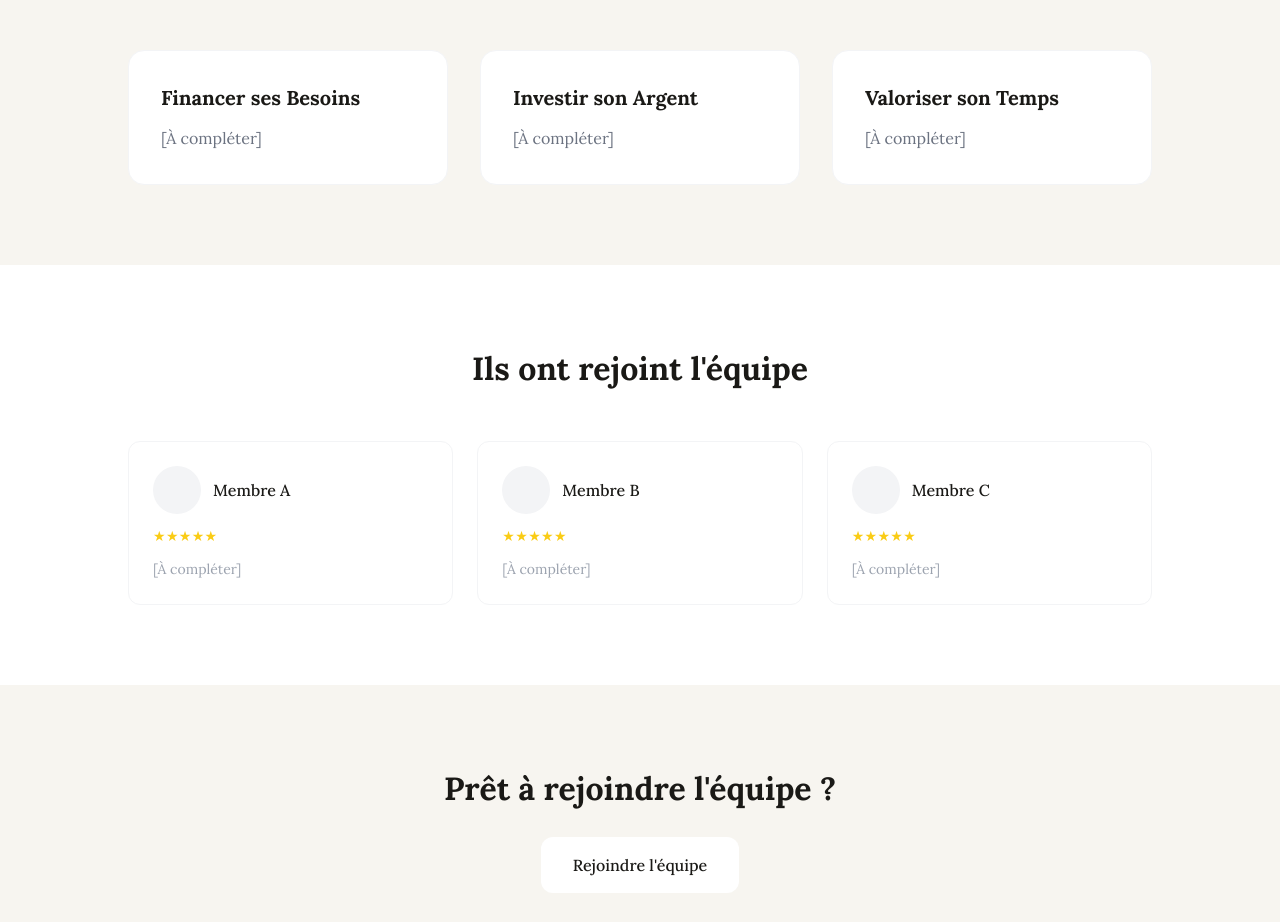
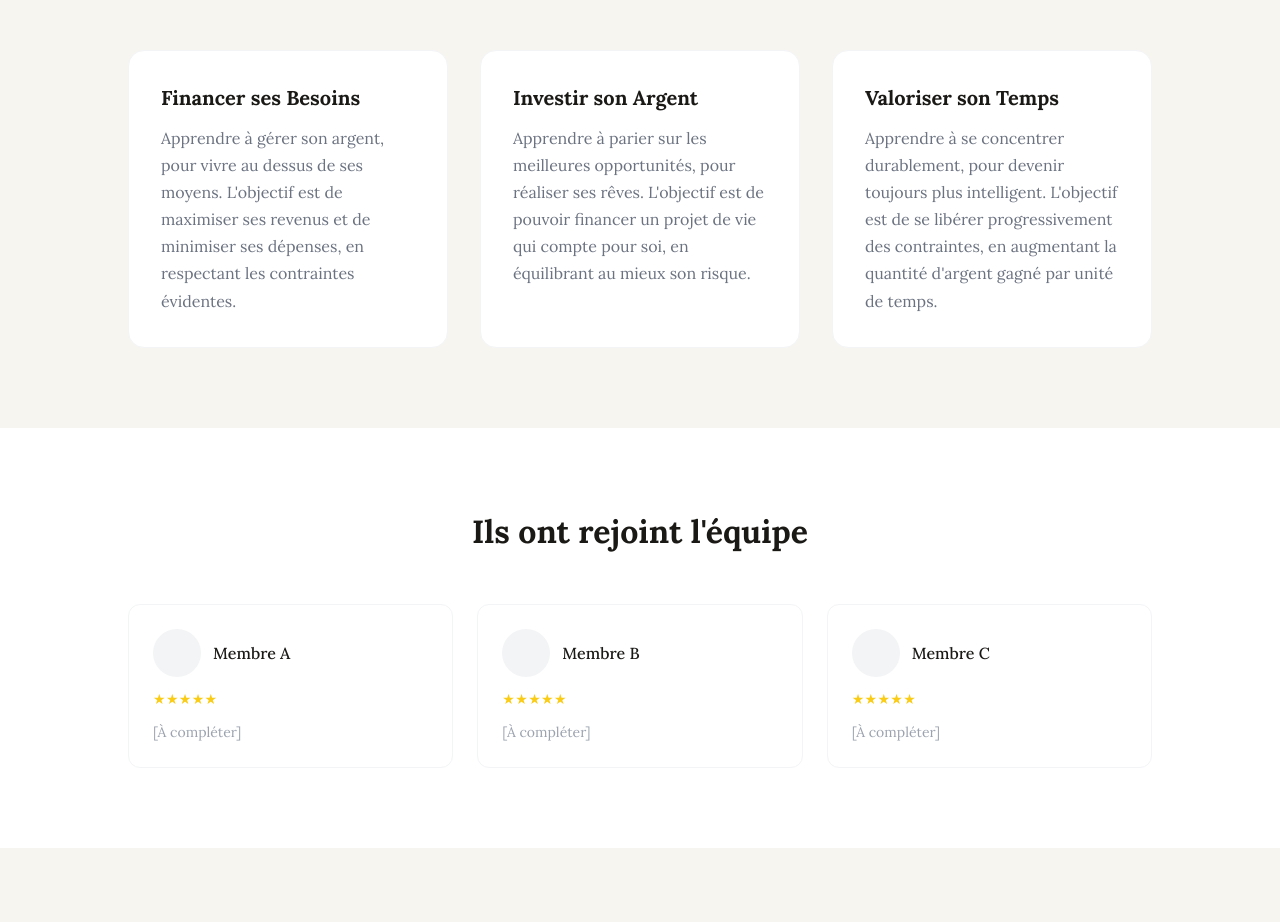
Before and after one commit to Tnecniv1/portfolio-tracker, a Next.js app: page /vente in a window 1280 px wide. Shown: the part 1583-2505 px from the top of the page. Built offline with nearby package versions, Linux system fonts and the light colour scheme.

Commit message:
feat: descriptions blocs gagner

```diff
--- a/app/vente/page.tsx
+++ b/app/vente/page.tsx
@@ -71,16 +71,16 @@ export default function VentePage() {
           </h2>
           <div className="grid grid-cols-3 gap-8 mt-10">
             {[
-              { titre: 'Financer ses Besoins' },
-              { titre: 'Investir son Argent' },
-              { titre: 'Valoriser son Temps' },
-            ].map(({ titre }) => (
+              { titre: 'Financer ses Besoins', texte: "Apprendre à gérer son argent, pour vivre au dessus de ses moyens. L'objectif est de maximiser ses revenus et de minimiser ses dépenses, en respectant les contraintes évidentes." },
+              { titre: 'Investir son Argent', texte: "Apprendre à parier sur les meilleures opportunités, pour réaliser ses rêves. L'objectif est de pouvoir financer un projet de vie qui compte pour soi, en équilibrant au mieux son risque." },
+              { titre: 'Valoriser son Temps', texte: "Apprendre à se concentrer durablement, pour devenir toujours plus intelligent. L'objectif est de se libérer progressivement des contraintes, en augmentant la quantité d'argent gagné par unité de temps." },
+            ].map(({ titre, texte }) => (
               <div key={titre} className="bg-white rounded-2xl p-8 border border-gray-100">
                 <h3 className="font-bold text-[#1A1916] mb-3" style={{ fontSize: 20 }}>
                   {titre}
                 </h3>
                 <p className="text-gray-500" style={{ fontSize: 16, lineHeight: 1.7 }}>
-                  [À compléter]
+                  {texte}
                 </p>
               </div>
             ))}
```
